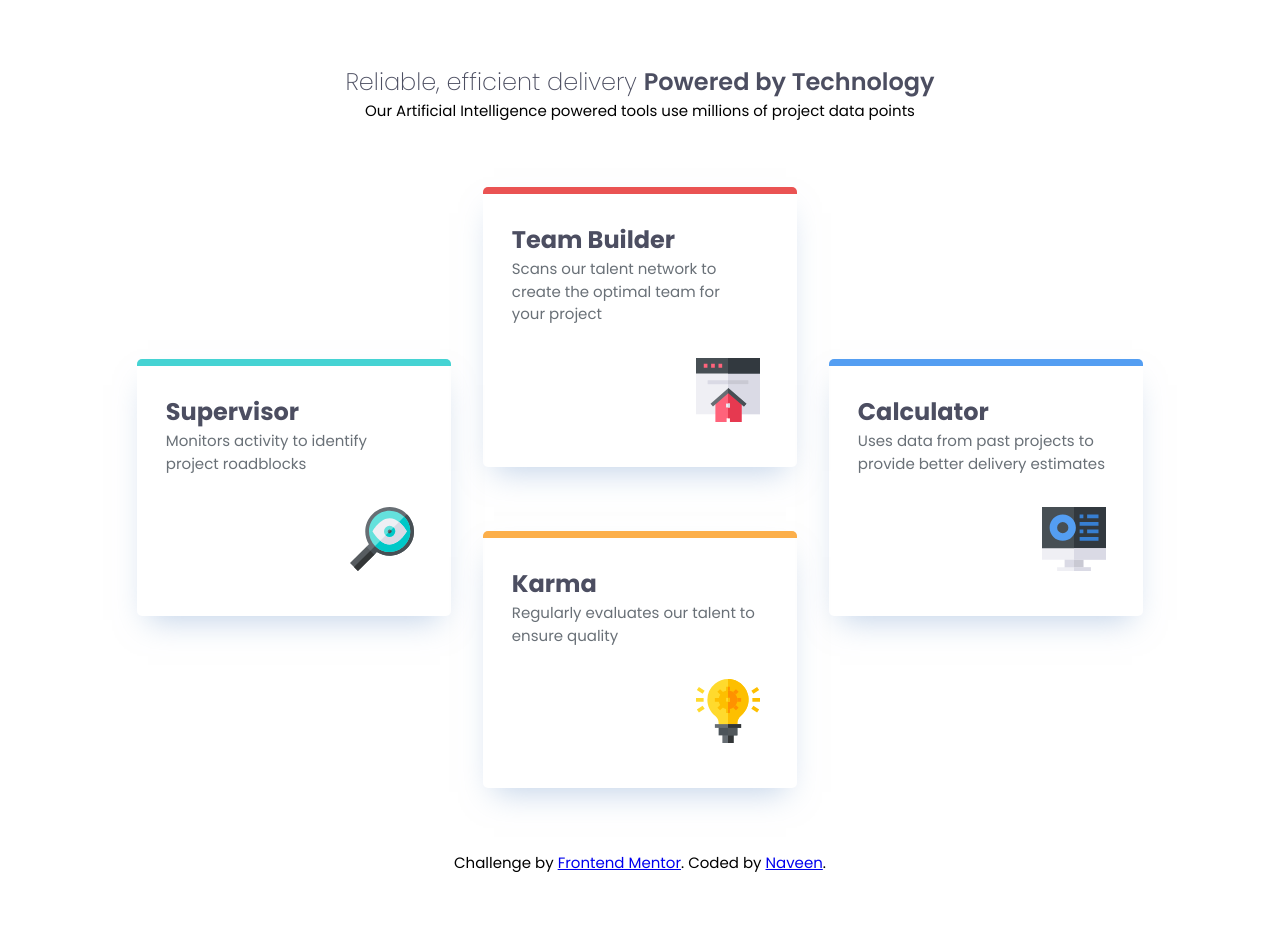
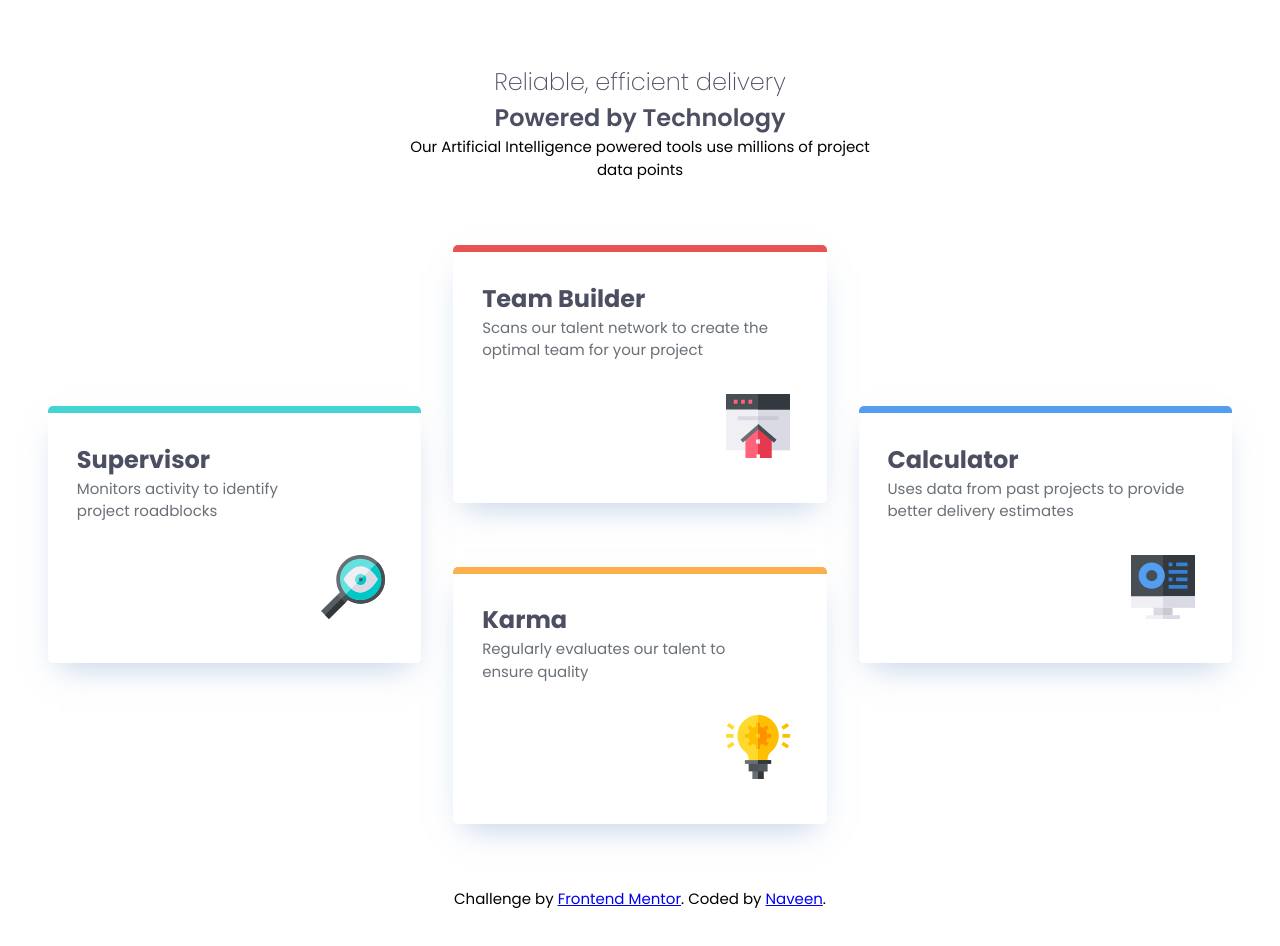
Before and after one commit to naveen-developer/fm-project11, a plain HTML site: page index.html in a window 1280 px wide. Drawn offline with Linux system fonts and the light colour scheme.

Commit message:
second commit

```diff
--- a/style.css
+++ b/style.css
@@ -111,6 +111,12 @@ p {
     color: var(--neutral-Grey-500)
 }
 
+.feature-title,
+.feature-title-para {
+    max-width: 500px;
+    margin: auto;
+}
+
 .feature-title span {
     font-weight: var(--fw-bold-600);
 }
@@ -121,7 +127,7 @@ p {
     box-shadow: 0px 15px 30px -11px rgba(131, 166, 210, 0.5);
     border-radius: 5px;
     padding: 1.8rem;
-    max-width: 19.625rem;
+    max-width: 24rem;
 }
 
 .feature-subtitle {
```
